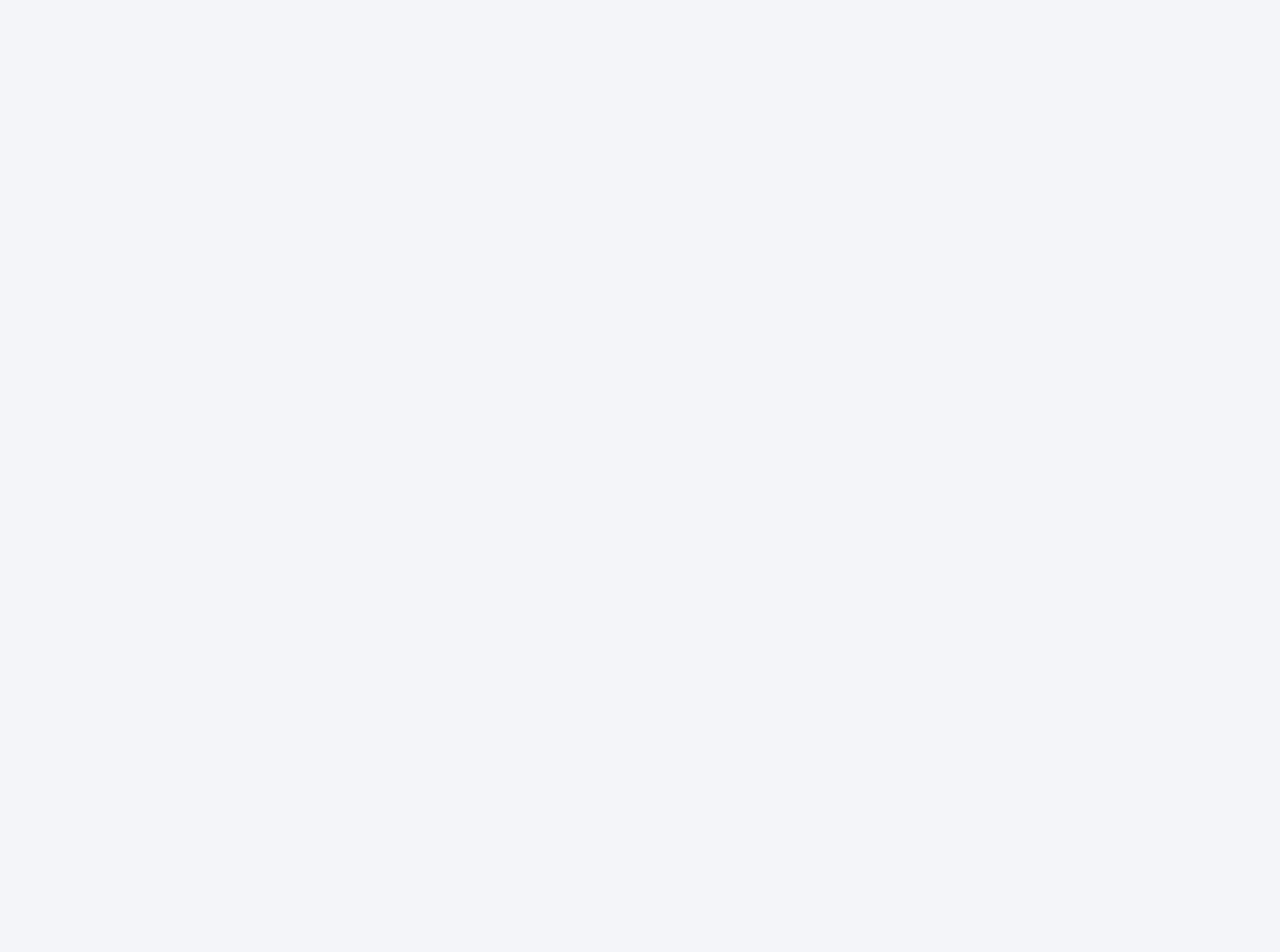
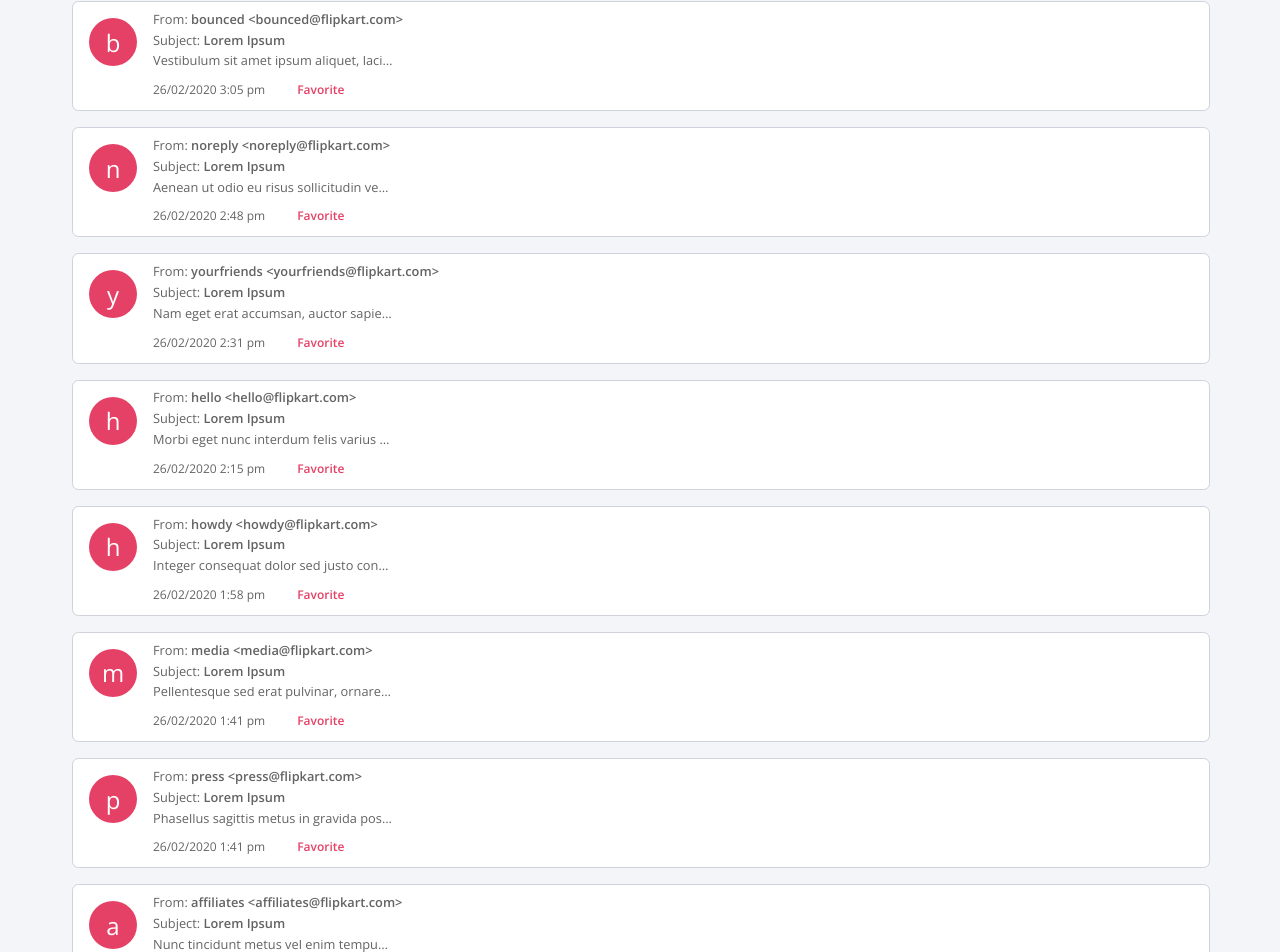
Before and after one commit to Ananyamadhu08/moonshot-mail, a React (Create React App) app: page / in a window 1280 px wide. Shown: the part 77-1029 px from the top of the page. Before the commit the page ends 800 px from the top, so only its background shows below. Built offline with nearby package versions, Linux system fonts and the light colour scheme.

Commit message:
feat: assembled home page

```diff
--- a/package.json
+++ b/package.json
@@ -7,6 +7,7 @@
     "@testing-library/jest-dom": "^5.16.5",
     "@testing-library/react": "^13.4.0",
     "@testing-library/user-event": "^14.4.3",
+    "moment": "^2.29.4",
     "react": "^18.2.0",
     "react-dom": "^18.2.0",
     "react-redux": "^8.0.5",
--- a/src/App.js
+++ b/src/App.js
@@ -1,11 +1,11 @@
 import React from "react";
-
 import "./App.css";
+import { HomePage } from "./pages";
 
 function App() {
   return (
     <div className="App">
-      <h1>Hello world</h1>
+      <HomePage />
     </div>
   );
 }
--- a/src/components/EmailCard.jsx
+++ b/src/components/EmailCard.jsx
@@ -1,13 +1,17 @@
 import { useState } from "react";
 import Avatar from "./Avatar";
+import { formatDate } from "../utils";
 
-function EmailCard({ email, formatDate }) {
+function EmailCard({ email, clickHandler }) {
   const [isRead, setIsRead] = useState(false);
 
   return (
     <div
       className={`email-card ${isRead ? "read-email" : "unread-email"}`}
-      onClick={() => setIsRead(true)}
+      onClick={() => {
+        setIsRead(true);
+        clickHandler();
+      }}
     >
       <div className="avatar-container">
         <Avatar name={email.from.name} />
--- a/src/components/index.js
+++ b/src/components/index.js
@@ -1,5 +1,5 @@
-import { FilterBar } from "./FilterBar";
-import { EmailCard } from "./EmailCard";
-import { MainEmailSection } from "./MainEmailSection";
+import FilterBar from "./FilterBar";
+import EmailCard from "./EmailCard";
+import MainEmailSection from "./MainEmailSection";
 
 export { FilterBar, EmailCard, MainEmailSection };
--- a/src/index.css
+++ b/src/index.css
@@ -43,7 +43,7 @@
   margin: 1rem 4rem 1rem 4rem;
 }
 
-.main-section {
+.main-section-with-email-body {
   display: flex;
   gap: 2.5rem;
 }
--- /dev/null
+++ b/src/pages/HomePage.jsx
@@ -0,0 +1,108 @@
+import { useState } from "react";
+import { FilterBar, EmailCard, MainEmailSection } from "../components";
+function HomePage() {
+  const [activeEmail, setActiveEmail] = useState(null);
+
+  const emails = [
+    {
+      id: "1",
+      from: { email: "bounced@flipkart.com", name: "bounced" },
+      date: 1582729505000,
+      subject: "Lorem Ipsum",
+      short_description:
+        "Vestibulum sit amet ipsum aliquet, lacinia nulla malesuada, ullamcorper massa",
+    },
+    {
+      id: "2",
+      from: { email: "noreply@flipkart.com", name: "noreply" },
+      date: 1582728505000,
+      subject: "Lorem Ipsum",
+      short_description:
+        "Aenean ut odio eu risus sollicitudin vehicula volutpat vel ante",
+    },
+    {
+      id: "3",
+      from: { email: "yourfriends@flipkart.com", name: "yourfriends" },
+      date: 1582727505000,
+      subject: "Lorem Ipsum",
+      short_description:
+        "Nam eget erat accumsan, auctor sapien ut, tempor diam",
+    },
+    {
+      id: "4",
+      from: { email: "hello@flipkart.com", name: "hello" },
+      date: 1582726505000,
+      subject: "Lorem Ipsum",
+      short_description: "Morbi eget nunc interdum felis varius tincidunt",
+    },
+    {
+      id: "5",
+      from: { email: "howdy@flipkart.com", name: "howdy" },
+      date: 1582725505000,
+      subject: "Lorem Ipsum",
+      short_description:
+        "Integer consequat dolor sed justo consequat, id elementum eros facilisis",
+    },
+    {
+      id: "6",
+      from: { email: "media@flipkart.com", name: "media" },
+      date: 1582724505000,
+      subject: "Lorem Ipsum",
+      short_description:
+        "Pellentesque sed erat pulvinar, ornare elit at, elementum tortor",
+    },
+    {
+      id: "7",
+      from: { email: "press@flipkart.com", name: "press" },
+      date: 1582724481000,
+      subject: "Lorem Ipsum",
+      short_description: "Phasellus sagittis metus in gravida posuere",
+    },
+    {
+      id: "8",
+      from: { email: "affiliates@flipkart.com", name: "affiliates" },
+      date: 1582724433000,
+      subject: "Lorem Ipsum",
+      short_description: "Nunc tincidunt metus vel enim tempus ultricies",
+    },
+    {
+      id: "9",
+      from: { email: "partners@flipkart.com", name: "partners" },
+      date: 1582724402000,
+      subject: "Lorem Ipsum",
+      short_description:
+        "Vestibulum viverra dui finibus, rutrum dui luctus, hendrerit odio",
+    },
+    {
+      id: "10",
+      from: { email: "domains@flipkart.com", name: "domains" },
+      date: 1582724402000,
+      subject: "Lorem Ipsum",
+      short_description: "Sed vitae est id orci viverra gravida ut at turpis",
+    },
+  ];
+
+  return (
+    <div className="App">
+      <section className="home-page-container">
+        <FilterBar />
+
+        <div className={activeEmail && "main-section-with-email-body"}>
+          <div className="email-container">
+            {emails.map((email) => (
+              <EmailCard
+                email={email}
+                key={email.id}
+                clickHandler={() => setActiveEmail(email)}
+              />
+            ))}
+          </div>
+
+          {activeEmail !== null && <MainEmailSection email={emails[0]} />}
+        </div>
+      </section>
+    </div>
+  );
+}
+
+export default HomePage;
--- /dev/null
+++ b/src/pages/index.js
@@ -0,0 +1,3 @@
+import HomePage from "./HomePage";
+
+export { HomePage };
--- /dev/null
+++ b/src/utils/formatDate.js
@@ -0,0 +1,10 @@
+export function formatDate(date) {
+  const moment = require("moment");
+  const newDate = moment(date);
+  const formattedDate = newDate.format("DD/MM/YYYY");
+  const formattedTime = newDate.format("h:mm a");
+
+  const newFormattedDate = formattedDate + " " + formattedTime;
+
+  return newFormattedDate;
+}
--- /dev/null
+++ b/src/utils/index.js
@@ -0,0 +1,3 @@
+import { formatDate } from "./formatDate";
+
+export { formatDate };
```
Also changed, not shown: src/components/MainEmailSection.jsx (+3 -3 lines), src/components/Avatar.jsx (indentation only), src/components/FilterBar.jsx (indentation only), 1 other file (tests, documents, lock files or other folders).
